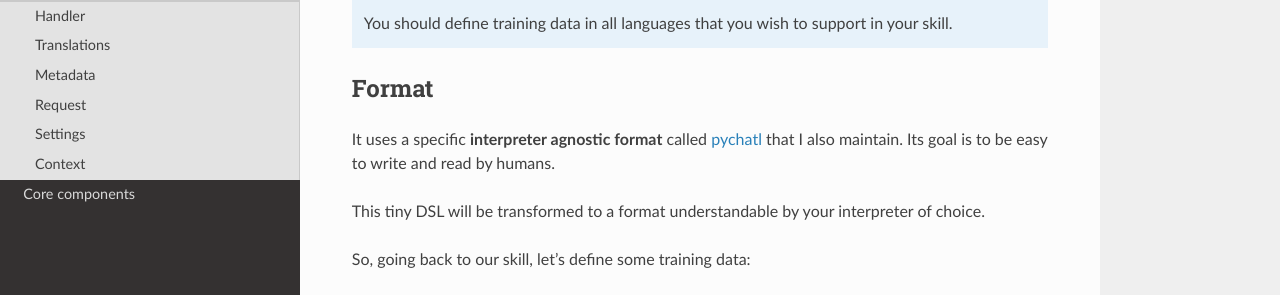
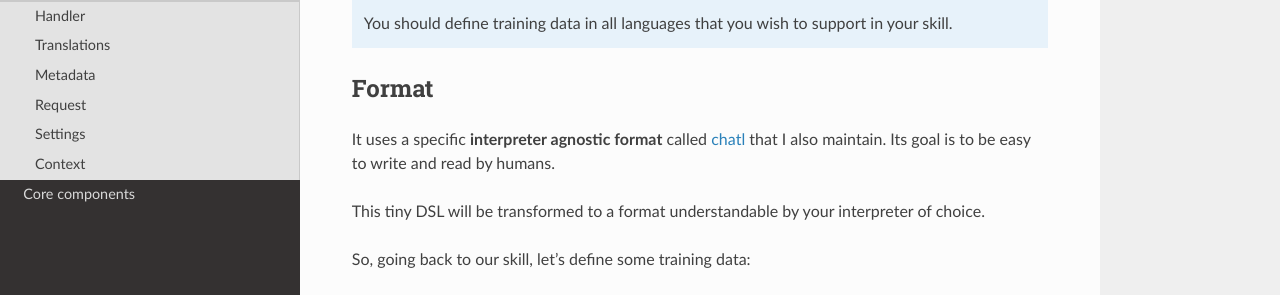
Before and after one commit to atlassistant/pytlas, a Sphinx documentation site: the page built from docs/writing_skills/training.rst, in a window 1280 px wide and 900 px high. Shown: the part 309-604 px from the top of the window. Built offline with Sphinx 7.4.7 and the Read the Docs theme 2.0.0, drawn with Linux system fonts in a browser that asks for light colours.

Commit message:
Updated chatl link

```diff
--- a/docs/writing_skills/training.rst
+++ b/docs/writing_skills/training.rst
@@ -14,7 +14,7 @@ It allows your skill to define which sentences will trigger specific intents so
 Format
 ------
 
-It uses a specific **interpreter agnostic format** called `pychatl <https://github.com/atlassistant/pychatl>`_ that I also maintain. Its goal is to be easy to write and read by humans.
+It uses a specific **interpreter agnostic format** called `chatl <https://github.com/atlassistant/chatl>`_ that I also maintain. Its goal is to be easy to write and read by humans.
 
 This tiny DSL will be transformed to a format understandable by your interpreter of choice.
 
```
